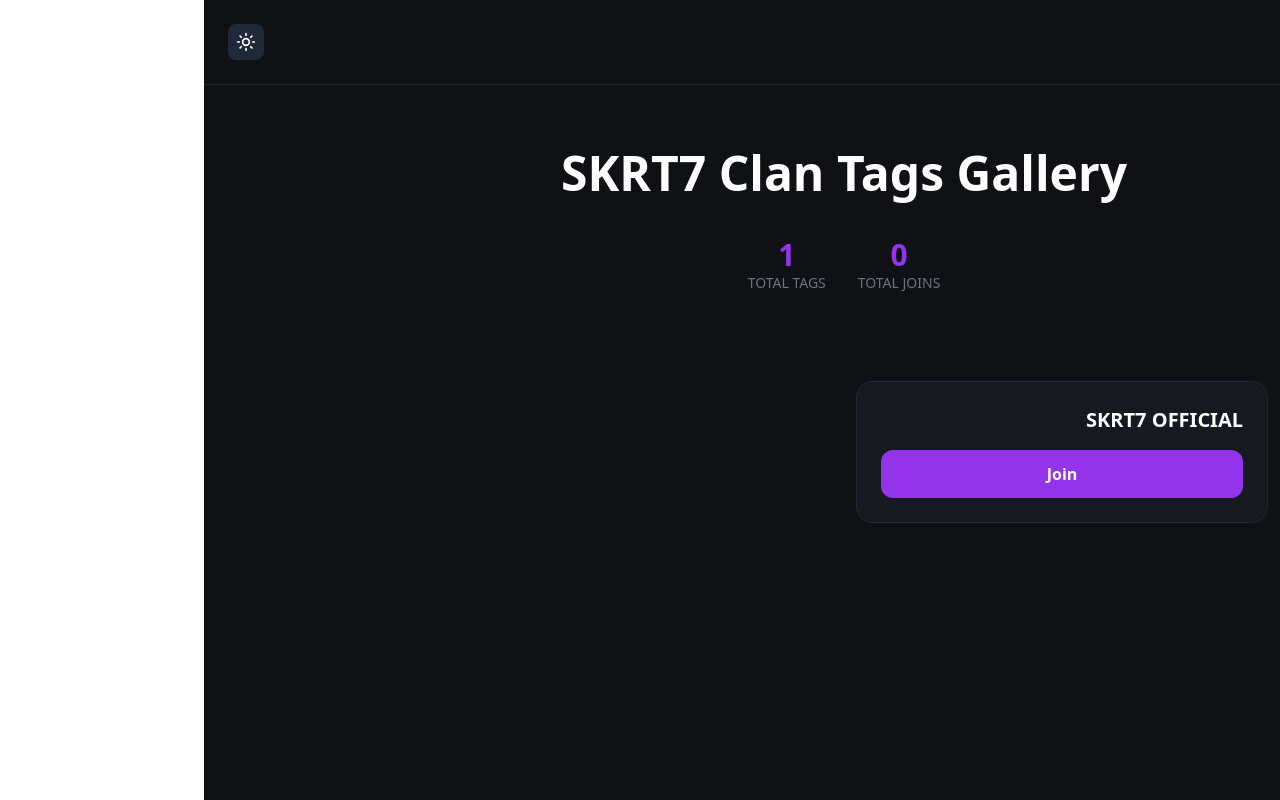
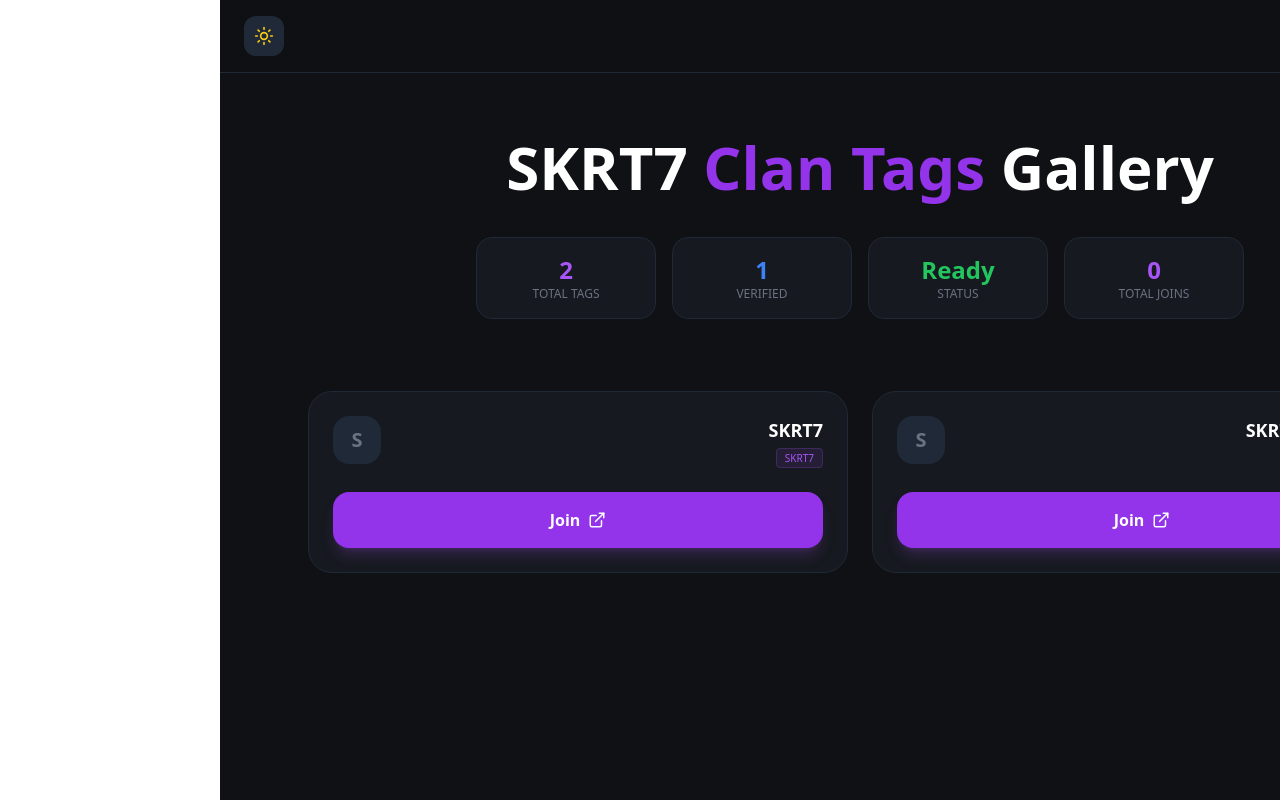
Before and after one commit to SKRT7-0day/sitew-, a React (Vite) app: page / in a window 1280 px wide. Built offline with nearby package versions, Linux system fonts and the light colour scheme; no server answers.

Commit message:
Update App.jsx

```diff
--- a/src/App.jsx
+++ b/src/App.jsx
@@ -1,20 +1,21 @@
 import React, { useState, useEffect } from 'react';
-import { Tag, PlusCircle, Moon, Sun } from 'lucide-react';
-import { motion } from 'framer-motion';
+import { Tag, PlusCircle, Moon, Sun, Search, Users, ShieldCheck, BarChart3, X, ExternalLink } from 'lucide-react';
+import { motion, AnimatePresence } from 'framer-motion';
 
 function App() {
+  const [searchTerm, setSearchTerm] = useState('');
+  const [darkMode, setDarkMode] = useState(true);
+  const [joinCount, setJoinCount] = useState(0);
   const [tags, setTags] = useState([
-    { id: 1, name: 'SKRT7 OFFICIAL', tag: 'SKRT', members: '10K', category: 'Gaming', status: 'Official' }
+    { id: 1, name: 'SKRT7 OFFICIAL', tag: 'SKRT', members: '10K', category: 'Gaming', status: 'Official' },
+    { id: 2, name: 'SKRT7', tag: 'SKRT7', members: '5K', category: 'Gaming', status: 'Verified' }
   ]);
-  const [joinCount, setJoinCount] = useState(0);
-  const [darkMode, setDarkMode] = useState(true);
 
-  // جلب البيانات من MongoDB فور فتح الموقع
   useEffect(() => {
     fetch('/api/stats')
       .then(res => res.json())
       .then(data => setJoinCount(data.totalJoins || 0))
-      .catch(err => console.error("Error:", err));
+      .catch(err => console.error("Database Error:", err));
   }, []);
 
   const handleJoinClick = async (tag) => {
@@ -28,36 +29,51 @@ function App() {
   };
 
   return (
-    <div className={`min-h-screen ${darkMode ? 'bg-[#0F1115] text-white' : 'bg-white text-black'}`}>
-      <nav className="p-6 border-b border-gray-800 flex justify-between items-center">
+    <div className={`min-h-screen transition-colors duration-300 ${darkMode ? 'bg-[#0F1115] text-white' : 'bg-white text-black'}`}>
+      <nav className="sticky top-0 z-40 border-b border-gray-800 backdrop-blur-md bg-[#0F1115]/80 px-6 py-4 flex justify-between items-center">
         <div className="flex items-center gap-2 font-black text-xl">
-          <Tag className="text-purple-600"/> SKRT7.TAGS
+          <div className="bg-purple-600 p-2 rounded-xl text-white"><Tag size={20}/></div>
+          <span>SKRT7.<span className="text-purple-600">TAGS</span></span>
         </div>
-        <button onClick={() => setDarkMode(!darkMode)} className="p-2 bg-gray-800 rounded-lg">
+        <button onClick={() => setDarkMode(!darkMode)} className="p-2.5 bg-gray-800 rounded-xl text-yellow-400">
           {darkMode ? <Sun size={20}/> : <Moon size={20}/>}
         </button>
       </nav>
 
-      <header className="py-16 text-center">
-        <h1 className="text-5xl font-black mb-4">SKRT7 Clan Tags Gallery</h1>
-        <div className="flex justify-center gap-8 mt-10">
-          <div className="text-center">
-            <div className="text-3xl font-bold text-purple-600">{joinCount}</div>
-            <div className="text-sm text-gray-500 uppercase">Total Joins</div>
+      <header className="pt-16 pb-12 text-center px-4">
+        <h1 className="text-4xl md:text-6xl font-black mb-4">SKRT7 <span className="text-purple-600">Clan Tags</span> Gallery</h1>
+        <div className="grid grid-cols-2 md:grid-cols-4 gap-4 max-w-3xl mx-auto mt-10">
+          <div className="bg-[#16191F] p-4 rounded-2xl border border-gray-800">
+            <div className="text-2xl font-bold text-purple-500">{joinCount}</div>
+            <div className="text-xs text-gray-500 uppercase">Total Joins</div>
           </div>
-          <div className="text-center">
-            <div className="text-3xl font-bold text-purple-600">{tags.length}</div>
-            <div className="text-sm text-gray-500 uppercase">Total Tags</div>
+          <div className="bg-[#16191F] p-4 rounded-2xl border border-gray-800">
+            <div className="text-2xl font-bold text-green-500">Ready</div>
+            <div className="text-xs text-gray-500 uppercase">Status</div>
+          </div>
+          <div className="bg-[#16191F] p-4 rounded-2xl border border-gray-800">
+            <div className="text-2xl font-bold text-blue-500">1</div>
+            <div className="text-xs text-gray-500 uppercase">Verified</div>
+          </div>
+          <div className="bg-[#16191F] p-4 rounded-2xl border border-gray-800">
+            <div className="text-2xl font-bold text-purple-500">{tags.length}</div>
+            <div className="text-xs text-gray-500 uppercase">Total Tags</div>
           </div>
         </div>
       </header>
 
-      <main className="max-w-4xl mx-auto p-6 grid grid-cols-1 md:grid-cols-2 gap-6">
+      <main className="max-w-6xl mx-auto p-6 grid grid-cols-1 md:grid-cols-2 gap-6">
         {tags.map(item => (
-          <div key={item.id} className="bg-[#16191F] p-6 rounded-2xl border border-gray-800">
-            <h3 className="text-xl font-bold mb-4">{item.name}</h3>
-            <button onClick={() => handleJoinClick(item.tag)} className="w-full bg-purple-600 py-3 rounded-xl font-bold hover:bg-purple-700 transition-all">
-              Join
+          <div key={item.id} className="bg-[#16191F] p-6 rounded-3xl border border-gray-800 hover:border-purple-500/50 transition-all">
+            <div className="flex justify-between items-start mb-6">
+              <div>
+                <h3 className="font-black text-lg">{item.name}</h3>
+                <span className="text-[10px] bg-purple-500/10 text-purple-500 px-2 py-0.5 rounded border border-purple-500/20">{item.tag}</span>
+              </div>
+              <div className="w-12 h-12 bg-gray-800 rounded-2xl flex items-center justify-center text-gray-500 text-xl font-black">{item.name[0]}</div>
+            </div>
+            <button onClick={() => handleJoinClick(item.tag)} className="w-full bg-purple-600 text-white py-4 rounded-2xl font-black flex items-center justify-center gap-2 shadow-lg shadow-purple-500/20">
+              <ExternalLink size={18}/> Join
             </button>
           </div>
         ))}
```
